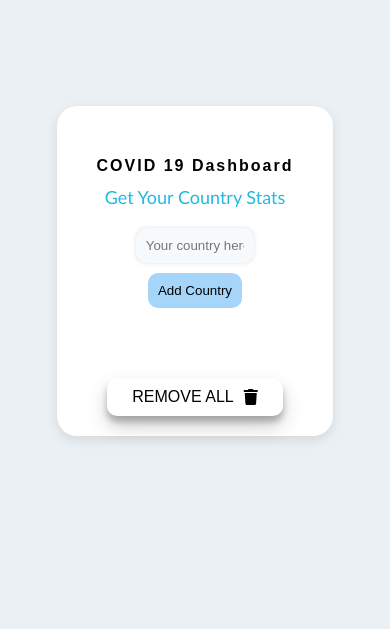
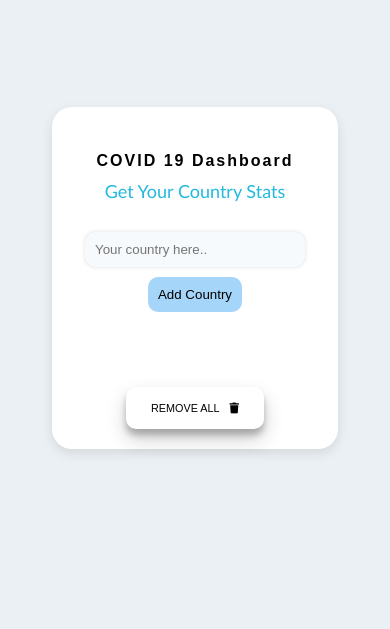
Before and after one commit to Muthukumar-Muthu/Covid-19-DashBoard, a plain HTML site: page index.html in a window 390 px wide. Shown: the top 629 px of the page. Drawn offline with Linux system fonts and the light colour scheme; no server answers.

Commit message:
responsive design implemented

```diff
--- a/script.js
+++ b/script.js
@@ -135,14 +135,10 @@ function checkCountry(country) {
         console.log(`${country} is valid Country name`);
     } else {
         console.log(
-            "Invalid country name! \nChecking the spelling or some other error occured" //add notification
+            "Invalid country name!" //add notification
         );
 
-        notify(
-            "Invalid country name!  Checking the spelling or some other error occured",
-            "red",
-            "auto"
-        );
+        notify("Invalid country name!", "red", "auto");
     }
     if (recentCountryList.indexOf(country) !== -1) {
         //checking whether the country name is already presented or not
--- a/style.css
+++ b/style.css
@@ -1,3 +1,7 @@
+html {
+    font-size: 67.5%;
+}
+
 body {
     height: 100vh;
 }
@@ -118,7 +122,6 @@ i {
 .card {
     margin: 10px;
     border-radius: 15px;
-    /* border: thin solid red; */
     position: relative;
     z-index: 5;
     transition: all 0.2s linear;
@@ -129,12 +132,6 @@ i {
 .card:hover>* {
     padding-inline: 20px;
 }
-
-
-/* .card-container {
-            border: thin solid red;
-        }
-         */
 
 .img {
     height: 150px;
@@ -298,4 +295,18 @@ footer {
         grid-template-columns: repeat(1, auto);
         place-items: center;
     }
+    body {
+        font-size: 1rem;
+    }
+    *,
+    .notification {
+        padding: 5px;
+        margin: 0;
+    }
+    input {
+        width: 90%;
+    }
+    form {
+        width: 90%;
+    }
 }
```
